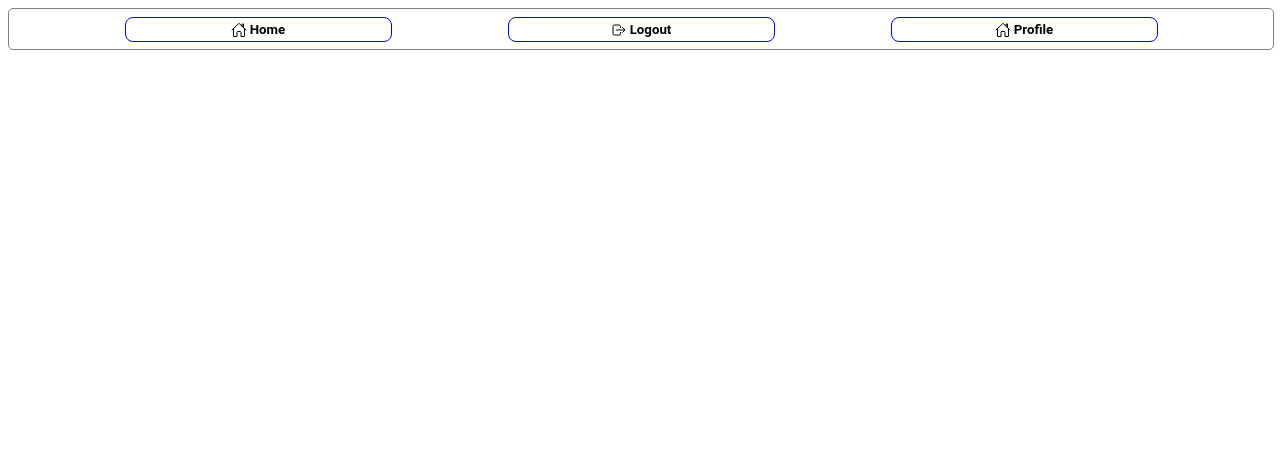
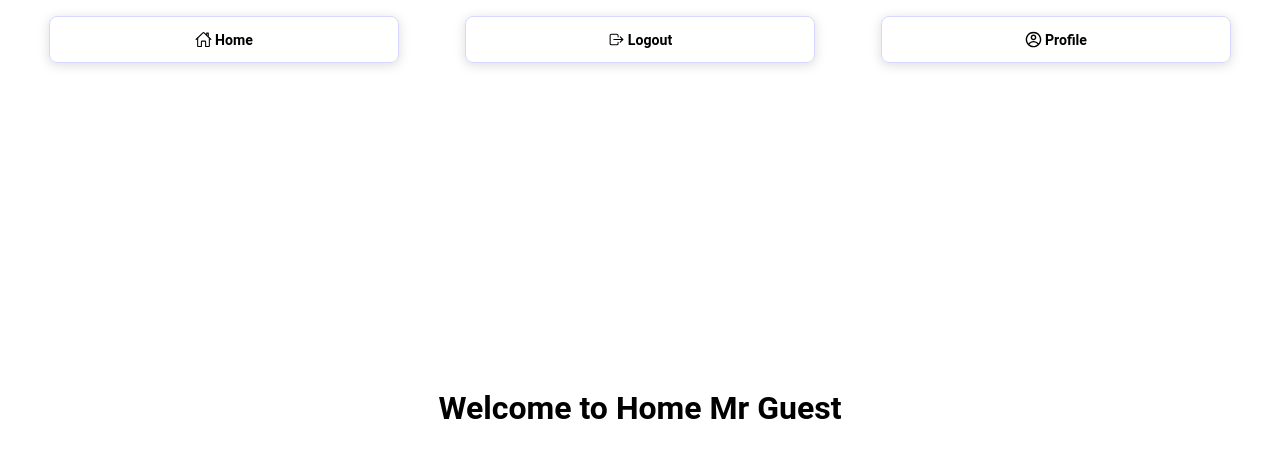
Before and after one commit to hafizswabah/OAuth2.0, a React (Vite) app in the folder Client/: page / in a window 1280 px wide. Shown: the top 458 px of the page. Built offline with nearby package versions, Linux system fonts and the light colour scheme.

Commit message:
home page ui updated

```diff
--- a/Client/src/Pages/Home/Home.css
+++ b/Client/src/Pages/Home/Home.css
@@ -1,12 +1,10 @@
 .nav-bar{
     width: 100%;
     height: 40px;
-    border: 1px solid grey;
-    border-radius: 5px;
     display: flex;
     flex-direction: row;
     justify-content: center;
-    gap: 100px;
+    gap: 50px;
 }
 .nav-sections{
     display: flex;
@@ -14,16 +12,24 @@
     align-items: center;
     gap: 3px;
     padding: 0px;
-    width: 265px;
+    width: 348px;
     margin: 8px;
-    height: 23px;
-    border: 1px solid rgb(0, 0, 255);
+    height: 45px;
+    box-shadow: 0px 2px 12px 0px #dbdbdb;
+    border: 1px solid rgb(215 215 255);
     border-radius: 8px;
+    font-size: 17px;
     justify-content: center;
-    transition: background-color 0.3s ease, color 0.3s ease;
+    transition: background-color 0.5s ease, color 0.5s ease
 }
 .nav-sections:hover{
-    background-color: rgba(0, 0, 255, 0.315);
+    background-color: rgba(0, 0, 255, 0.507);
     color: white;
     transition: all 0.3sec ease;
 }
+.home-page{
+    display: flex;
+    justify-content: center;
+    align-items: center;
+    height:90vh;
+}
--- a/Client/src/Pages/Home/Home.jsx
+++ b/Client/src/Pages/Home/Home.jsx
@@ -1,7 +1,9 @@
 import React from 'react'
 import './Home.css'
 import { IoHomeOutline, IoLogOutOutline } from "react-icons/io5";
+import { CgProfile } from "react-icons/cg";
 function Home() {
+    const name = "Guest"
     return (
         <>
             <div className="nav-bar">
@@ -18,11 +20,14 @@ function Home() {
                     </h5>
                 </div>
                 <div className="nav-sections">
-                    <IoHomeOutline />
+                    <CgProfile />
                     <h5>
-                      Profile
+                        Profile
                     </h5>
                 </div>
+            </div>
+            <div className="home-page">
+                <h1>Welcome to Home Mr {name}</h1>
             </div>
         </>
     )
```
